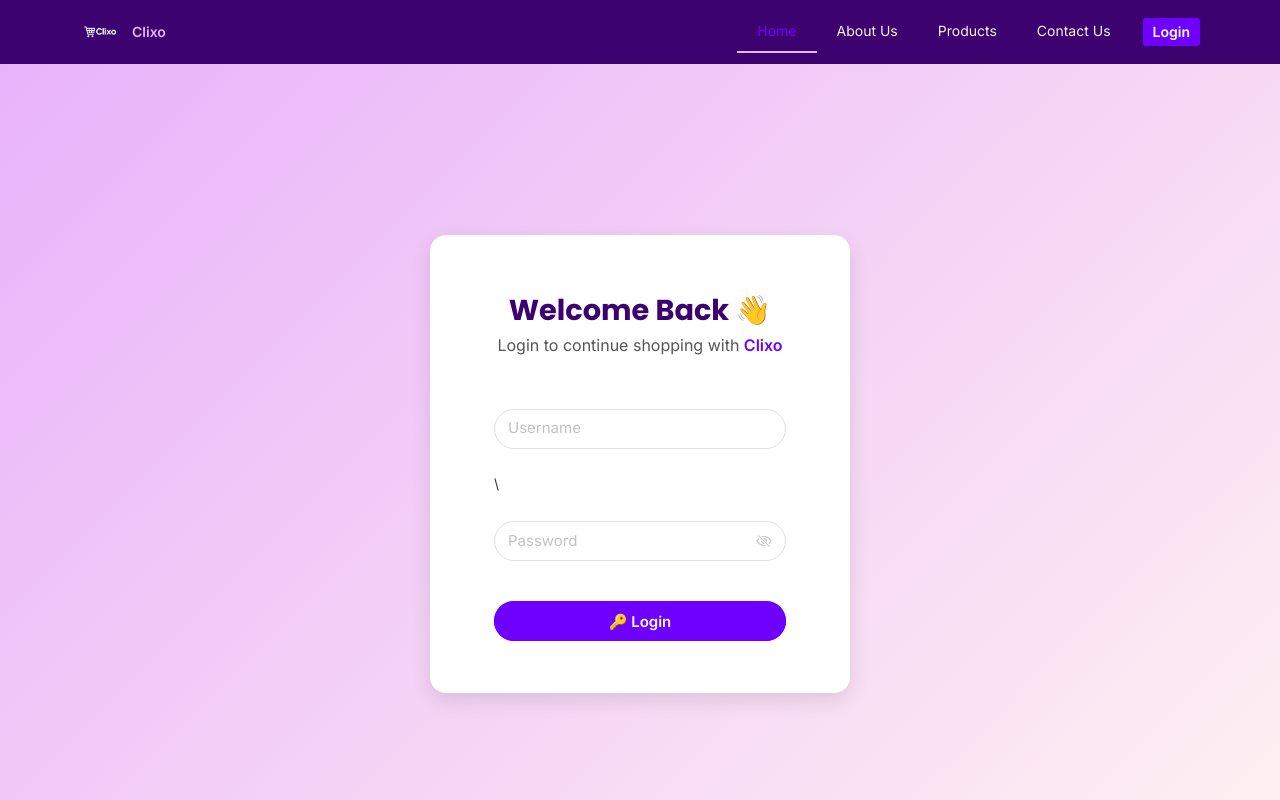
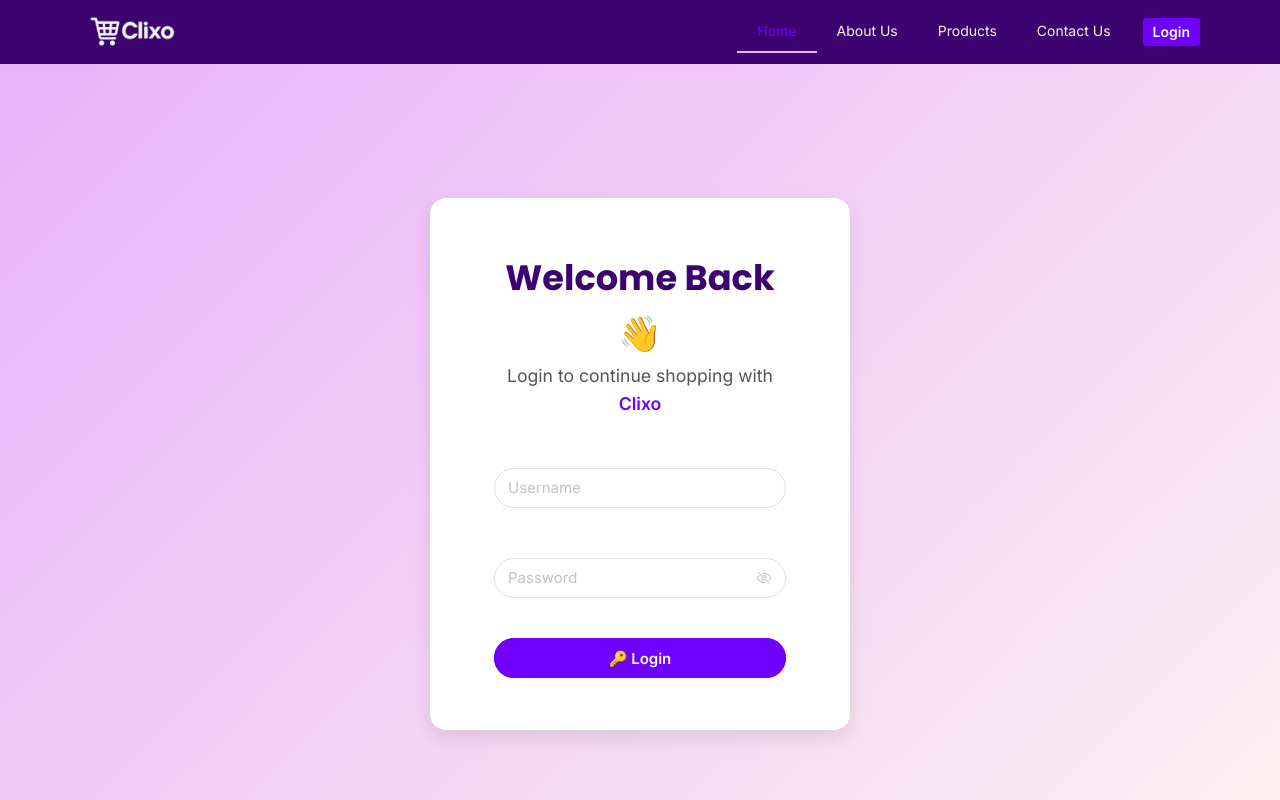
Before and after one commit to Poorab-202/Clixo, a Vue app in the folder client/: page /login in a window 1280 px wide. Shown: the top 800 px of the page. Built offline with nearby package versions, Linux system fonts and the light colour scheme.

Commit message:
made some minor design changes

```diff
--- a/client/src/components/Navbar.vue
+++ b/client/src/components/Navbar.vue
@@ -3,8 +3,8 @@
         <div class="max-w-6xl mx-auto px-4 flex items-center justify-between h-16">
 
             <div class="flex items-center gap-3 cursor-pointer" @click="goHome">
-                <img src="/logo.png" alt="Clixo Logo" class="h-10 w-10 object-contain" />
-                <span class="hidden sm:inline-block font-bold text-[#E9B3FB]">Clixo</span>
+                <img src="/logo.png" alt="Clixo Logo" class="h-26 w-26 object-contain" />
+
             </div>
 
 
--- a/client/src/pages/Login.vue
+++ b/client/src/pages/Login.vue
@@ -15,7 +15,6 @@
                     <n-input v-model:value="form.username" size="large" round placeholder="Username" />
                 </n-form-item>
 
-           \
                 <n-form-item path="password">
                     <n-input v-model:value="form.password" size="large" round type="password"
                         show-password-on="mousedown" placeholder="Password" />
@@ -132,4 +131,32 @@ async function handleLogin() {
 .login-btn:hover {
     background: #3b0270;
 }
+
+.header h1 {
+    font-size: 1.6rem;
+}
+
+.subtitle {
+    font-size: 0.95rem;
+}
+
+@media (min-width: 768px) {
+    .header h1 {
+        font-size: 2rem;
+    }
+
+    .subtitle {
+        font-size: 1.05rem;
+    }
+}
+
+@media (min-width: 1200px) {
+    .header h1 {
+        font-size: 2.2rem;
+    }
+
+    .subtitle {
+        font-size: 1.1rem;
+    }
+}
 </style>
--- a/client/src/pages/Order.vue
+++ b/client/src/pages/Order.vue
@@ -71,7 +71,7 @@ function submitOrder() {
 
 
     message.success(
-        `✅ Order placed for ${quantity.value} ${product.value.title}(s).`
+        `Order placed for ${quantity.value} ${product.value.title}(s).`
     )
 
 
```
